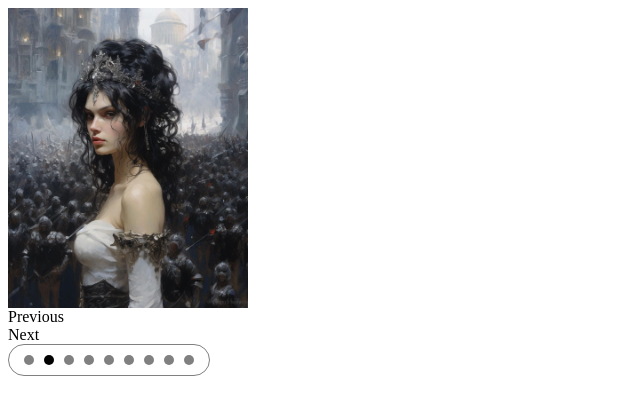
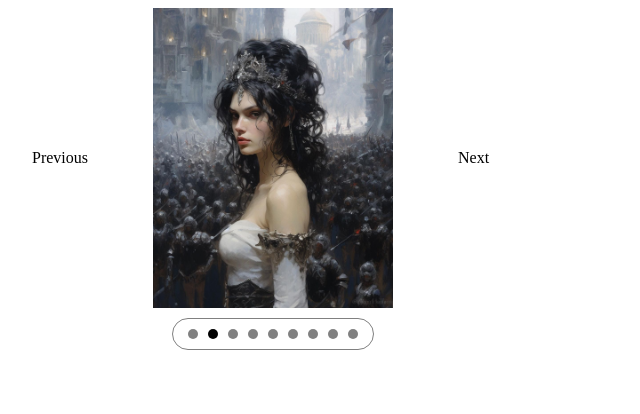
Before and after one commit to Jaizzer/webpage-image-slider, a website: page index.html in a window 1280 px wide. Shown: the whole page, without its empty margins (0-640 px from the left). Drawn offline with Linux system fonts and the light colour scheme.

Commit message:
feat: Layout all slider items in grid

```diff
--- a/style.css
+++ b/style.css
@@ -1,3 +1,37 @@
+.slider {
+    width: 600px;
+
+    display: grid;
+    grid-template-columns: 80px 350px 80px;
+    grid-template-rows: repeat(2, auto);
+
+    gap: 10px;
+}
+
+#previous {
+    grid-column: 1 / 2;
+    grid-row: 1 / 2;
+
+    align-self: center;
+    justify-self: end;
+}
+
+#next {
+    grid-column: 3 / 4;
+    grid-row: 1 / 2;
+
+    align-self: center;
+    justify-self: start;
+}
+
+.image-container {
+    grid-column: 2 / 3;
+    grid-row: 1 / 2;
+
+    justify-self: center;
+    align-self: center;
+}
+
 img {
     display: none;
 }
@@ -13,6 +47,12 @@ img.visible {
 
     border: 1px solid grey;
     border-radius: 20px;
+
+    grid-column: 2 / 3;
+    grid-row: 2 / 3;
+
+    justify-self: center;
+    align-self: center;
 
     display: grid;
     grid-auto-flow: column;
```
